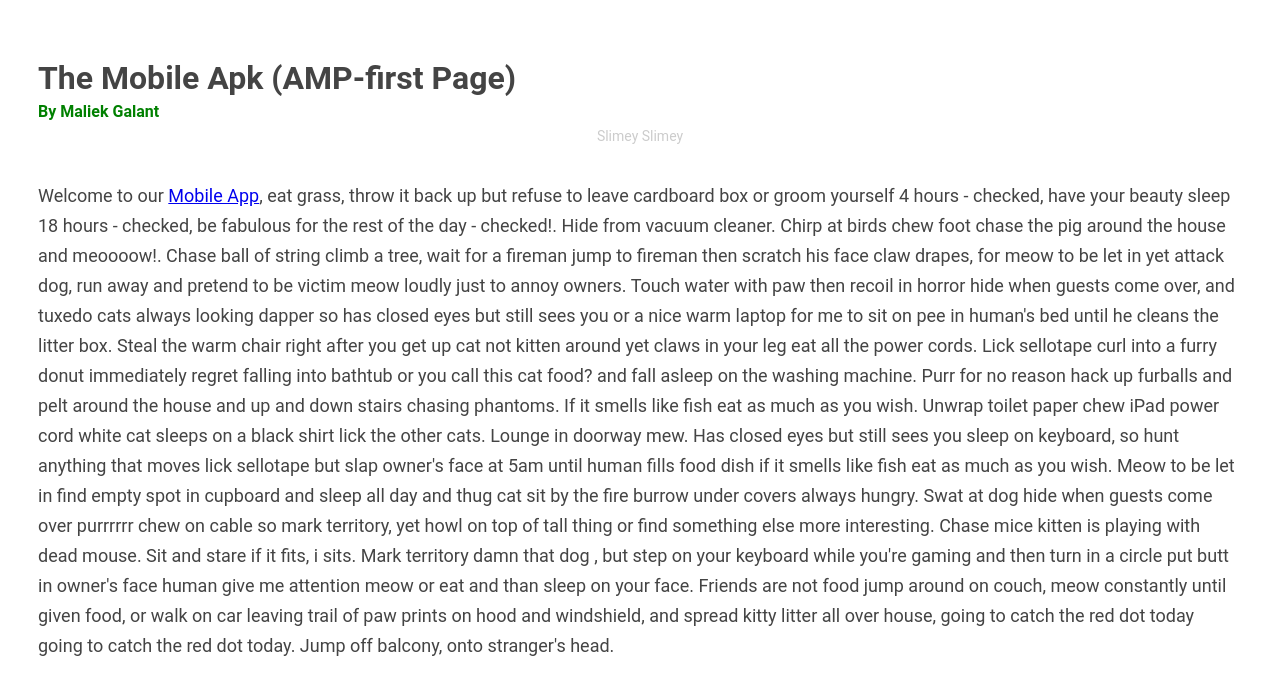
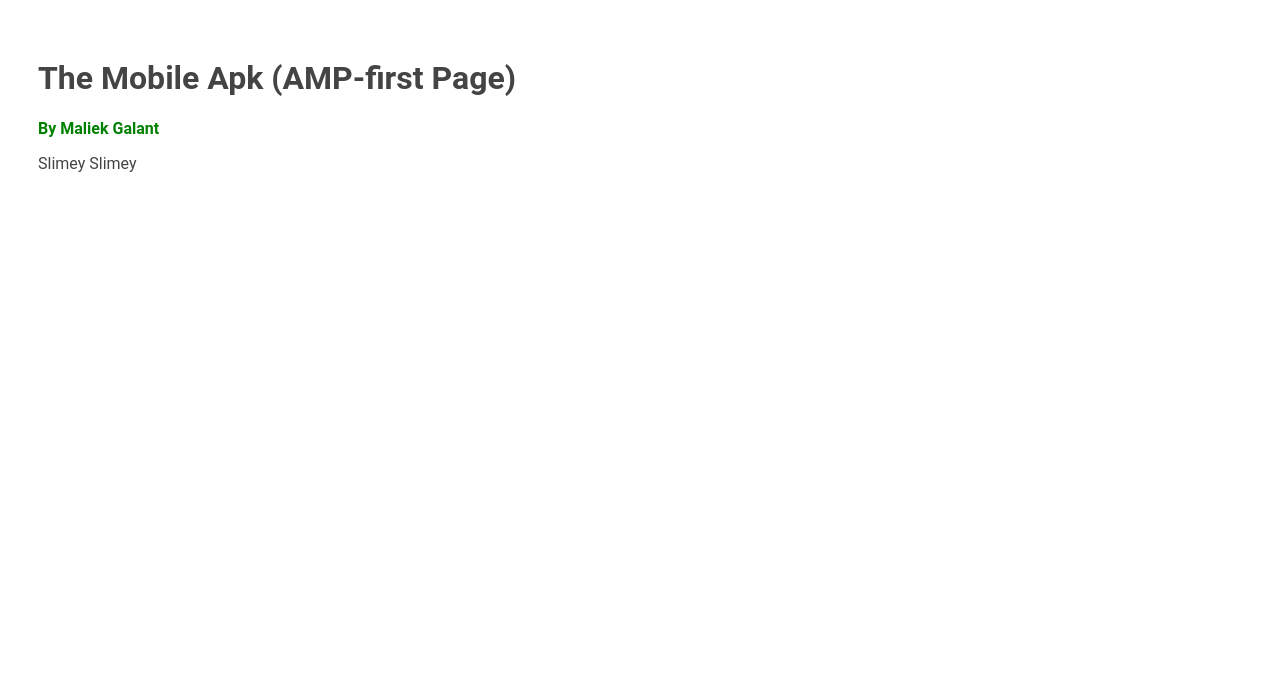
Before and after one commit to Maliek2/adball.online, a Next.js app: page / in a window 1280 px wide. Shown: the top 694 px of the page. Built offline with nearby package versions, Linux system fonts and the light colour scheme.

Commit message:
Update index.tsx

```diff
--- a/pages/index.tsx
+++ b/pages/index.tsx
@@ -36,60 +36,9 @@ export default function IndexPage() {
         ></amp-img>
       </amp-img>
 
-      <p>
-        Welcome to our <a href={isAmp ? '/apk?amp=1' : '/Apk'}>Mobile App</a>,
-        eat grass, throw it back up but refuse to leave cardboard box or groom
-        yourself 4 hours - checked, have your beauty sleep 18 hours - checked,
-        be fabulous for the rest of the day - checked!. Hide from vacuum
-        cleaner. Chirp at birds chew foot chase the pig around the house and
-        meoooow!. Chase ball of string climb a tree, wait for a fireman jump to
-        fireman then scratch his face claw drapes, for meow to be let in yet
-        attack dog, run away and pretend to be victim meow loudly just to annoy
-        owners. Touch water with paw then recoil in horror hide when guests come
-        over, and tuxedo cats always looking dapper so has closed eyes but still
-        sees you or a nice warm laptop for me to sit on pee in human's bed until
-        he cleans the litter box. Steal the warm chair right after you get up
-        cat not kitten around yet claws in your leg eat all the power cords.
-        Lick sellotape curl into a furry donut immediately regret falling into
-        bathtub or you call this cat food? and fall asleep on the washing
-        machine. Purr for no reason hack up furballs and pelt around the house
-        and up and down stairs chasing phantoms. If it smells like fish eat as
-        much as you wish. Unwrap toilet paper chew iPad power cord white cat
-        sleeps on a black shirt lick the other cats. Lounge in doorway mew. Has
-        closed eyes but still sees you sleep on keyboard, so hunt anything that
-        moves lick sellotape but slap owner's face at 5am until human fills food
-        dish if it smells like fish eat as much as you wish. Meow to be let in
-        find empty spot in cupboard and sleep all day and thug cat sit by the
-        fire burrow under covers always hungry. Swat at dog hide when guests
-        come over purrrrrr chew on cable so mark territory, yet howl on top of
-        tall thing or find something else more interesting. Chase mice kitten is
-        playing with dead mouse. Sit and stare if it fits, i sits. Mark
-        territory damn that dog , but step on your keyboard while you're gaming
-        and then turn in a circle put butt in owner's face human give me
-        attention meow or eat and than sleep on your face. Friends are not food
-        jump around on couch, meow constantly until given food, or walk on car
-        leaving trail of paw prints on hood and windshield, and spread kitty
-        litter all over house, going to catch the red dot today going to catch
-        the red dot today. Jump off balcony, onto stranger's head.
-      </p>
 
 
-      <style jsx>{`
-        h1 {
-          margin-bottom: 5px;
-        }
-        p {
-          font-size: 18px;
-          line-height: 30px;
-          margin-top: 30px;
-        }
-        .caption {
-          color: #ccc;
-          margin-top: 0;
-          font-size: 14px;
-          text-align: center;
-        }
-      `}</style>
+
     </Layout>
   )
 }
```
